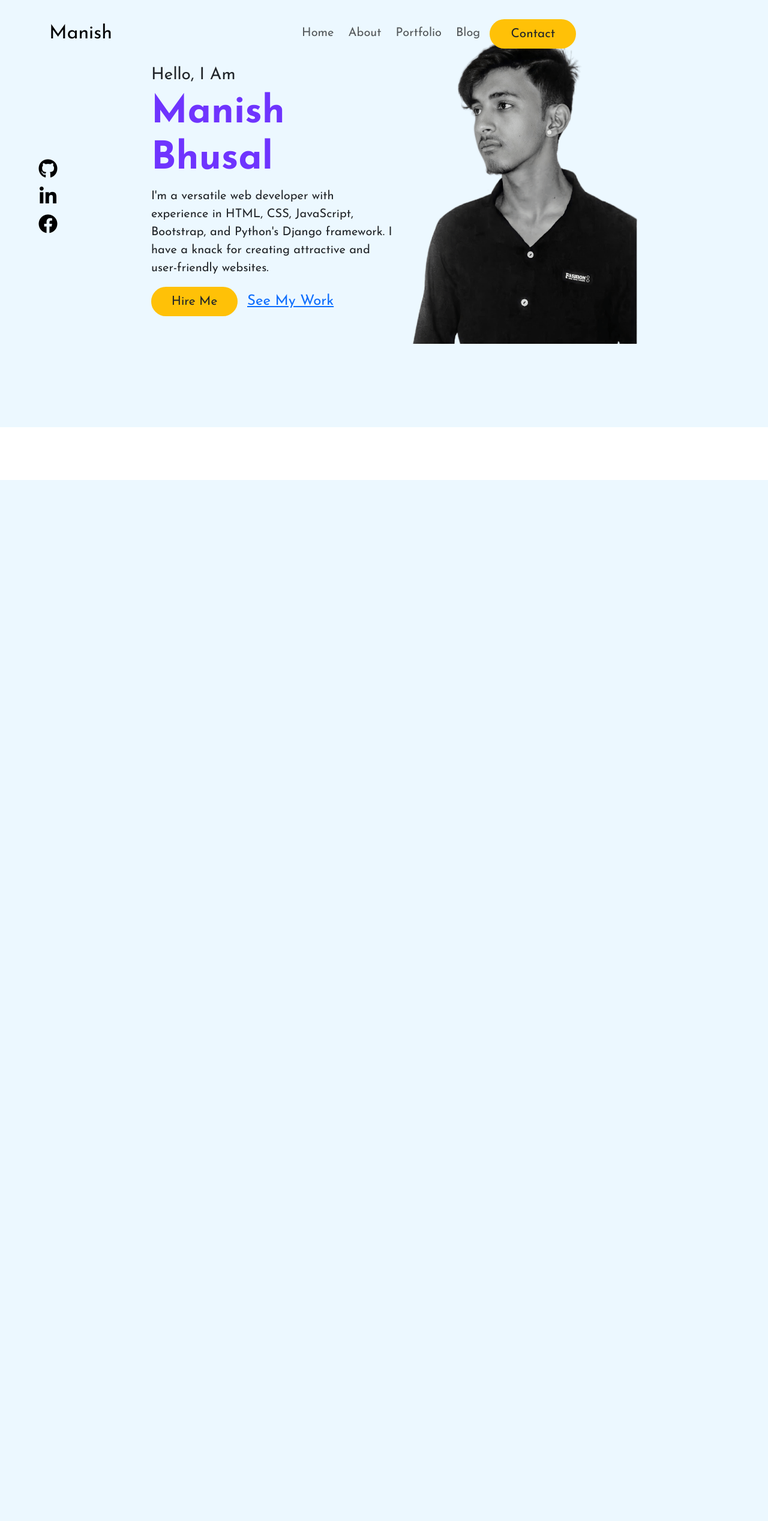
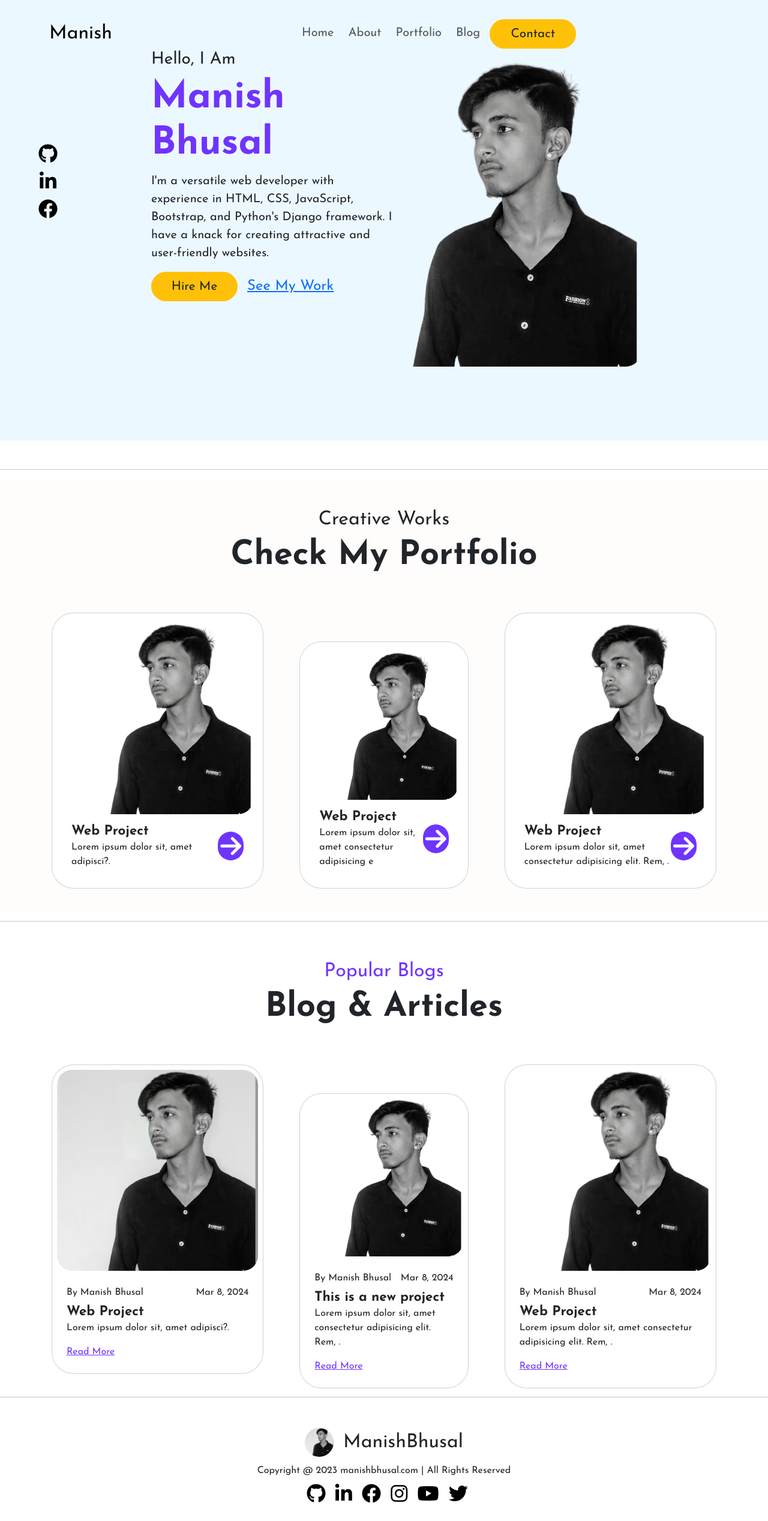
Before and after one commit to maniishbhusal/portfolio, a Django app: page / in a window 1280 px wide. Shown: the whole page at 60% size. Before the commit the page ends 800 px from the top, so only its background shows below. Run offline with Django 4.2, Linux system fonts and the light colour scheme.

Commit message:
Complete home page

```diff
--- a/portfolio/templates/portfolio/home.html
+++ b/portfolio/templates/portfolio/home.html
@@ -28,12 +28,129 @@
         </div>
       </div>
       <div class="col-5 d-flex justify-content-center align-items-center">
-          <img src="{% static 'img/manish.png' %}" class="img-fluid" alt="Manish Image" style="margin-left: -15rem;">
+        <img src="{% static 'img/manish.png' %}" class="img-fluid" alt="Manish Image"
+          style="margin-left: -15rem; margin-top:8rem;">
       </div>
     </div>
   </div>
 </div>
 <!-- Landing Page End -->
 
+<hr class="mt-5">
+
+<!-- Portfolio Starts -->
+
+<div class="portfolio">
+<div class="container d-flex align-items-center flex-column pt-5 mt-2" style="">
+  <h2>Creative Works</h2>
+  <h1 class="main_letter">Check My Portfolio</h1>
+  <div class="row mt-5 p-1">
+    <div class="col-md-4">
+      <div class="card p-3">
+        <img src="{% static 'img/manish.png' %}" class="img-fluid" alt="">
+        <div class="card-body d-flex justify-content-between align-items-center">
+          <div class="">
+          <h1 class="blog_and_project_title">Web Project</h1>
+            <p class="card-text">Lorem ipsum dolor sit, amet  adipisci?.</p>
+          </div>
+          <a href="" class=""><i class="icons_portfolio fa-sharp fa-solid fa-arrow-right p-1"></i></a>
+        </div>
+      </div>
+    </div>
+    <div class="col-md-4 p-5">
+      <div class="card p-3">
+        <img src="{% static 'img/manish.png' %}" class="img-fluid" alt="">
+        <div class="card-body d-flex justify-content-between align-items-center">
+          <div class="">
+          <h1 class="blog_and_project_title">Web Project</h1>
+            <p class="card-text">Lorem ipsum dolor sit, amet consectetur adipisicing e</p>
+          </div>
+            <a href="" class=""><i class="icons_portfolio fa-sharp fa-solid fa-arrow-right p-1"></i></a>
+        </div>
+      </div>
+    </div>
+    <div class="col-md-4">
+      <div class="card p-3">
+        <img src="{% static 'img/manish.png' %}" class="img-fluid" alt="">
+        <div class="card-body d-flex justify-content-between align-items-center">
+          <div class="">
+          <h1 class="blog_and_project_title">Web Project</h1>
+            <p class="card-text">Lorem ipsum dolor sit, amet consectetur adipisicing elit. Rem, .</p>
+          </div>
+            <a href="" class=""><i class="icons_portfolio fa-sharp fa-solid fa-arrow-right p-1"></i></a>
+        </div>
+      </div>
+    </div>
+  </div>
+</div>
+</div>
+<!-- Portfolio Starts -->
+
+<hr>
+
+<!-- Blog and Articles Start -->
+
+<div class="blog_and_articles">
+  <div class="container d-flex flex-column align-items-center pt-5 mt-2">
+    <h2 style="color:#6f34fe">Popular Blogs</h2>
+    <h1 class="main_letter">Blog & Articles</h1>
+    <div class="row mt-5 p-1">
+      <div class="col-md-4">
+        <div class="card p-2">
+          <img src="{% static 'img/manish_icon.jpg' %}" class="img-fluid" alt="">
+          <div class="card-body">
+            <div class="d-flex justify-content-between my-2">
+            <span>By Manish Bhusal</span>
+            <span>Mar 8, 2024</span>
+          </div>
+            <h1 class="blog_and_project_title">Web Project</h1>
+              <p class="card-text">Lorem ipsum dolor sit, amet  adipisci?.</p>
+              <a href="" class="read_more">Read More</a>
+          </div>
+        </div>
+      </div>
+      <div class="col-md-4 p-5">
+        <div class="card p-2">
+          <img src="{% static 'img/manish.png' %}" class="img-fluid" alt="">
+          <div class="card-body">
+            <div class="d-flex justify-content-between my-2">
+              <span>By Manish Bhusal</span>
+              <span>Mar 8, 2024</span>
+            </div>
+            <h1 class="blog_and_project_title">This is a new project</h1>
+              <p class="card-text">Lorem ipsum dolor sit, amet consectetur adipisicing elit. Rem, .</p>
+              <a href="" class="read_more">Read More</a>
+          </div>
+        </div>
+      </div>
+      <div class="col-md-4">
+        <div class="card p-2">
+          <img src="{% static 'img/manish.png' %}" class="img-fluid" alt="">
+          <div class="card-body">
+            <div class="d-flex justify-content-between my-2">
+              <span>By Manish Bhusal</span>
+              <span>Mar 8, 2024</span>
+            </div>
+            <h1 class="blog_and_project_title">Web Project</h1>
+              <p class="card-text">Lorem ipsum dolor sit, amet consectetur adipisicing elit. Rem, .</p>
+              <a href="" class="read_more">Read More</a>
+          </div>
+        </div>
+      </div>
+    </div>
+  </div>
+</div>
+
+<!-- Blog and Articles End -->
+
+<hr>
+
+<!--Footer Start-->
+{% include 'footer.html' %}
+
+<!--Footer Start-->
+
+
+
 
 {% endblock content %}
--- a/static/css/style.css
+++ b/static/css/style.css
@@ -1,60 +1,126 @@
-@import url('https://fonts.googleapis.com/css2?family=Josefin+Sans:wght@400;600;700&family=Lato&display=swap');
-*{
+@import url("https://fonts.googleapis.com/css2?family=Josefin+Sans:wght@400;600;700&family=Lato&display=swap");
+
+* {
   padding: 0;
   margin: 0;
   box-sizing: border-box;
 }
-html{
+html {
   scroll-behavior: smooth;
 }
-body{
-    font-family: 'Josefin Sans', sans-serif;
+body {
+  font-family: "Josefin Sans", sans-serif;
   /* font-weight: 400; */
 }
 
-.nav-link:hover{
-    color: #FFC107;
+.nav-link:hover {
+  color: #ffc107;
 }
 
-.button{
-    background-color: #FFC107;
+.navbar-white {
+  background-color: #ffffff;
+  height: 7rem;
+}
+
+.button {
+  background-color: #ffc107;
   font-size: 1.3rem;
-    padding:0.5rem 1.5rem;
+  padding: 0.5rem 1.5rem;
   width: 9rem;
   border-radius: 30px;
-
 }
 
-.button:hover{
+.button:hover {
   background-color: #6f34fe;
   color: white;
 }
 
-.landing-page{
-    height: 89vh;
-    background-color: #ECF8FF;
+.landing-page {
+  height: 95vh;
+  background-color: #ecf8ff;
 }
 
-.manish{
+.manish {
   color: #6f34fe;
   font-size: 4rem;
 }
 
-.social_icons{
-    font-size: 2rem !important;
+.social_icons {
+  /* font-size: 2rem !important; */
   color: black;
   margin-top: 2rem;
 }
 
-.social_icons:hover{
+.social_icons:hover {
   color: #6f34fe;
-
 }
 
-.see_my_work{
+.portfolio {
+  height: 90vh;
+  background-color: #fffcfc;
+  /* margin-top: 5rem; */
+}
+
+.see_my_work {
   font-size: 1.5rem;
 }
 
-.see_my_work:hover{
-    color: #FFC107;
+.see_my_work:hover {
+  color: #ffc107;
 }
+
+.main_letter {
+  font-size: 3.5rem;
+  font-weight: bolder;
+}
+
+.icons_portfolio {
+  font-size: 2.5rem !important;
+  /* padding: 2.8rem; */
+  color: white;
+  background-color: #6f34fe;
+  border-radius: 80px;
+}
+
+img {
+  border-radius: 25px !important;
+}
+
+.card{
+    border-radius: 2.3rem;
+}
+
+.blog_and_articles{
+    height: 95vh;
+    /* background-color: #F2F2FF; */
+}
+
+.blog_and_project_title{
+    font-size: 1.4rem;
+    font-weight: bolder;
+    margin-bottom: 0;
+}
+
+.read_more{
+    color: #6f34fe;
+}
+
+.read_more:hover{
+    color: #ffc107;
+}
+
+.footer{
+    /* background-color: #ecf8ff; */
+    padding: 2rem;
+    /* margin-top: 3rem; */
+}
+
+.footer_social_icons a{
+    font-size: 1rem !important;
+    margin-left: 0.7rem;
+    color: black;
+}
+
+.footer_social_icons a:hover{
+    color: #6f34fe;
+}
--- a/templates/base.html
+++ b/templates/base.html
@@ -13,8 +13,9 @@
 <body>
     {% block content %}
 
+    {% endblock content %}
     <script src="https://cdn.jsdelivr.net/npm/bootstrap@5.3.0/dist/js/bootstrap.bundle.min.js
     "></script>
-    {% endblock content %}
+    <script src="{% static 'javascript/script.js' %}"></script>
 </body>
 </html>
--- /dev/null
+++ b/templates/footer.html
@@ -0,0 +1,21 @@
+{% load static %}
+
+<div class="footer">
+    <div class="container">
+        <div class="d-flex flex-column justify-content-center align-items-center">
+            <div class="d-flex align-items-center">
+                <img src="{% static 'img/manish_icon.jpg' %}" class="" alt="ManishIcon" style="max-width:3rem">
+                <h2 class="mt-2 ms-3">ManishBhusal</h2>
+            </div>
+            <p class="mt-2" style="font-size:1rem">Copyright @ 2023 manishbhusal.com | All Rights Reserved</p>
+            <div class="footer_social_icons" style="">
+                <a href=""><span><i class="fa-brands fa-github fa-2xl"></i></span></a>
+                <a href=""><span><i class="fa-brands fa-linkedin-in fa-2xl"></i></span></a>
+                <a href=""><span><i class="fa-brands fa-facebook fa-2xl"></i></span></a>
+                <a href=""><span><i class="fa-brands fa-instagram fa-2xl"></i></span></a>
+                <a href=""><span><i class="fa-brands fa-youtube fa-2xl"></i></span></a>
+                <a href=""><span><i class="fa-brands fa-twitter fa-2xl"></i></span></a>
+              </div>
+        </div>
+    </div>
+</div>
--- a/templates/navbar.html
+++ b/templates/navbar.html
@@ -1,4 +1,4 @@
-<nav class="navbar navbar-expand-lg">
+<nav class="navbar navbar-expand-lg fixed-top">
     <div class="container mt-4">
       <div class="row justify-content-between">
         <div class="col-md-2">
```
Also changed, not shown: static/javascript/script.js (added, +14 -0 lines), static/img/manish_icon.jpg (added). Lines whose indentation alone changed are shown as unchanged.
